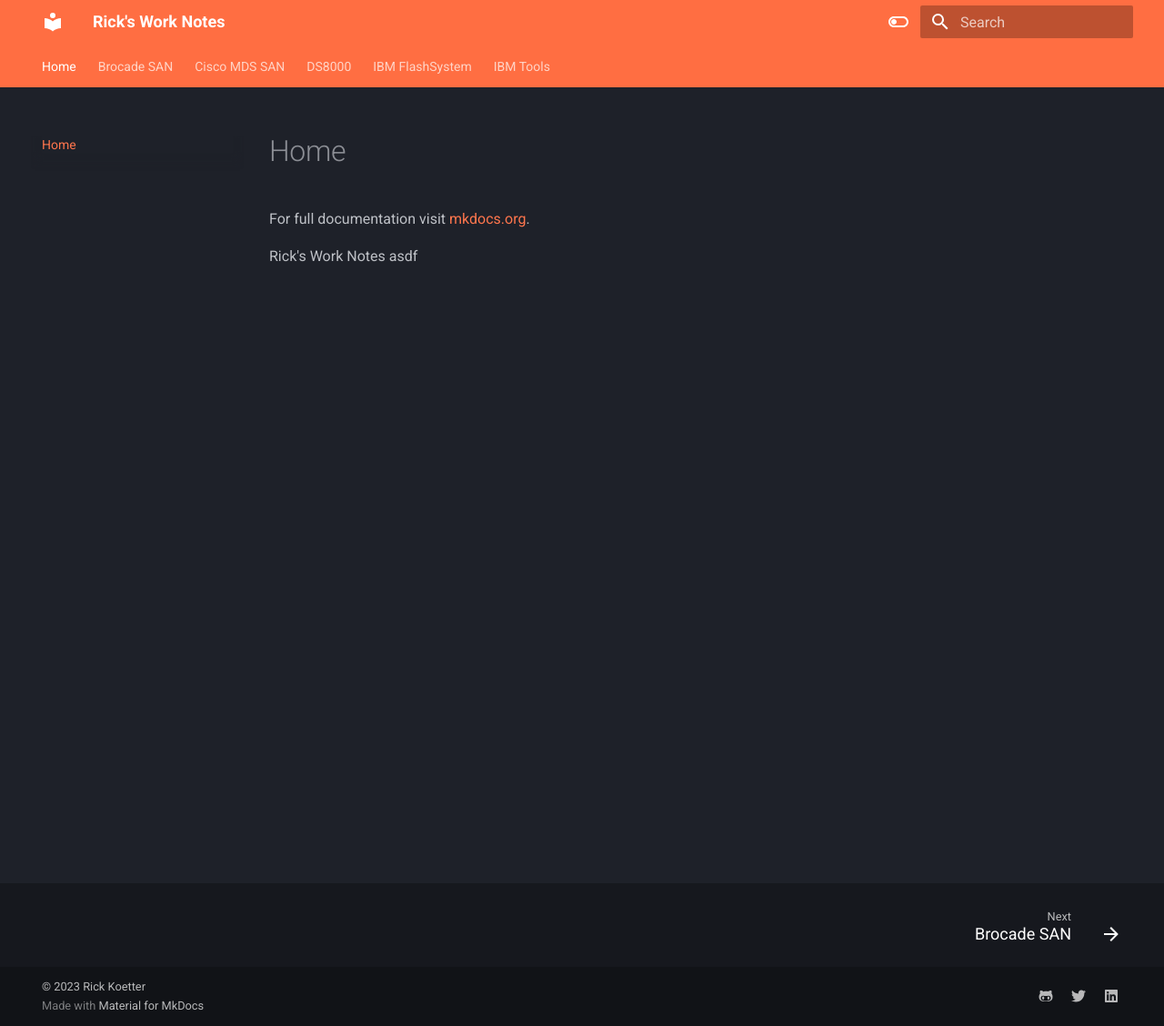
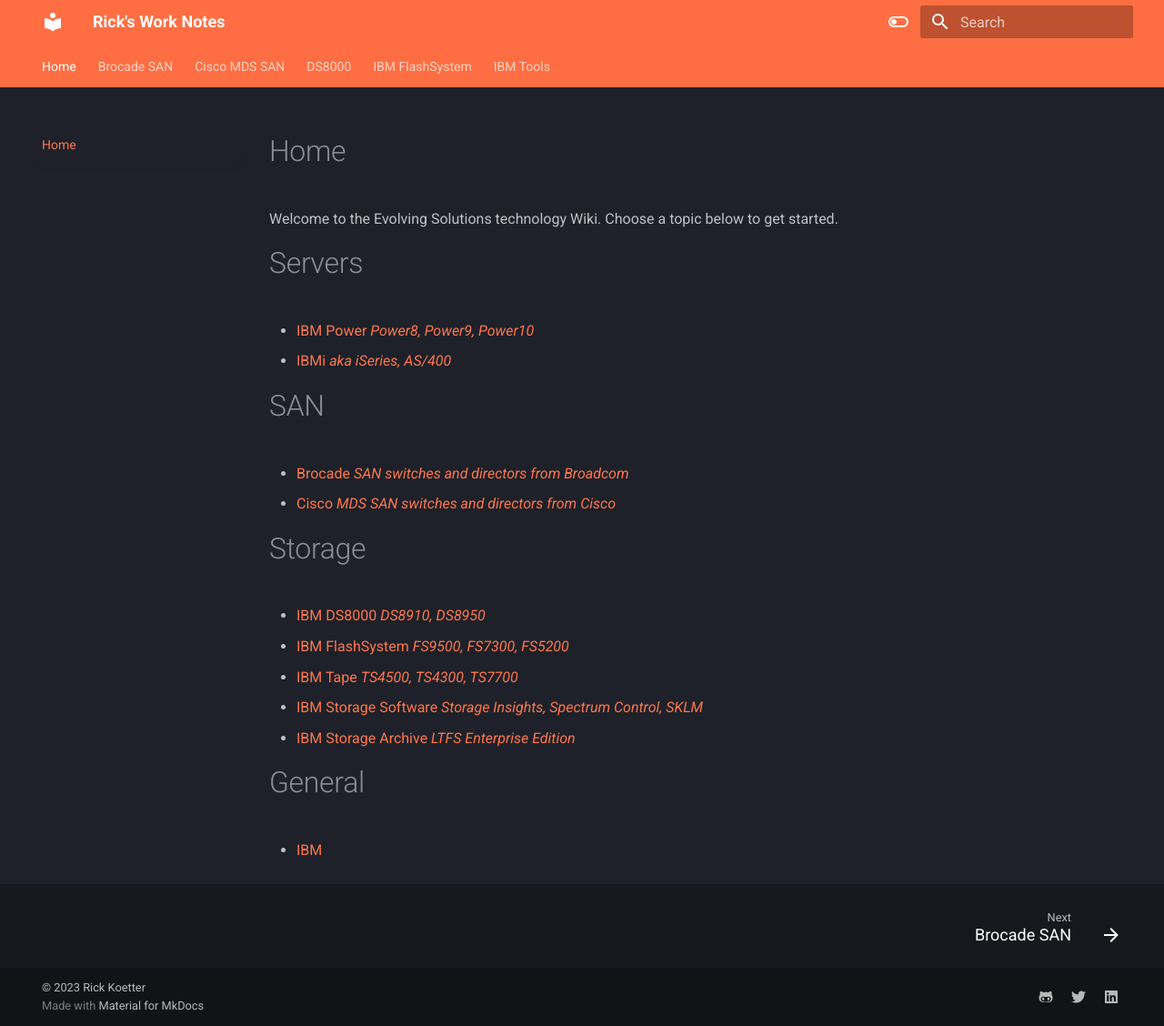
Before and after one commit to rickkoe/worknotes, an MkDocs documentation site: the page built from docs/index.md, in a window 1280 px wide and 1128 px high. Shown: the whole window at 91% size. Built offline with MkDocs 1.6.1 and Material for MkDocs 9.7.7, drawn with Linux system fonts in a browser that asks for light colours.

Commit message:
redo home

```diff
--- a/docs/index.md
+++ b/docs/index.md
@@ -1,6 +1,25 @@
 # Home
 
-For full documentation visit [mkdocs.org](https://www.mkdocs.org).
+Welcome to the Evolving Solutions technology Wiki.  Choose a topic below to get started.
 
-Rick's Work Notes
-asdf
+# Servers
+- [IBM Power *Power8, Power9, Power10*](/ibm-power)
+- [IBMi *aka iSeries, AS/400*](/ibmi)
+{.links-list}
+
+# SAN
+- [Brocade *SAN switches and directors from Broadcom*](/brocade)
+- [Cisco *MDS SAN switches and directors from Cisco*](/cisco-mds)
+{.links-list}
+
+# Storage
+- [IBM DS8000 *DS8910, DS8950*](/ibm-ds8000)
+- [IBM FlashSystem *FS9500, FS7300, FS5200*](/ibm-flashsystem)
+- [IBM Tape *TS4500, TS4300, TS7700*](/ibm-tape)
+- [IBM Storage Software *Storage Insights, Spectrum Control, SKLM*](/software/ibm)
+- [IBM Storage Archive *LTFS Enterprise Edition*](/storage-archive)
+{.links-list}
+
+# General
+- [IBM](/ibm)
+{.links-list}
```
